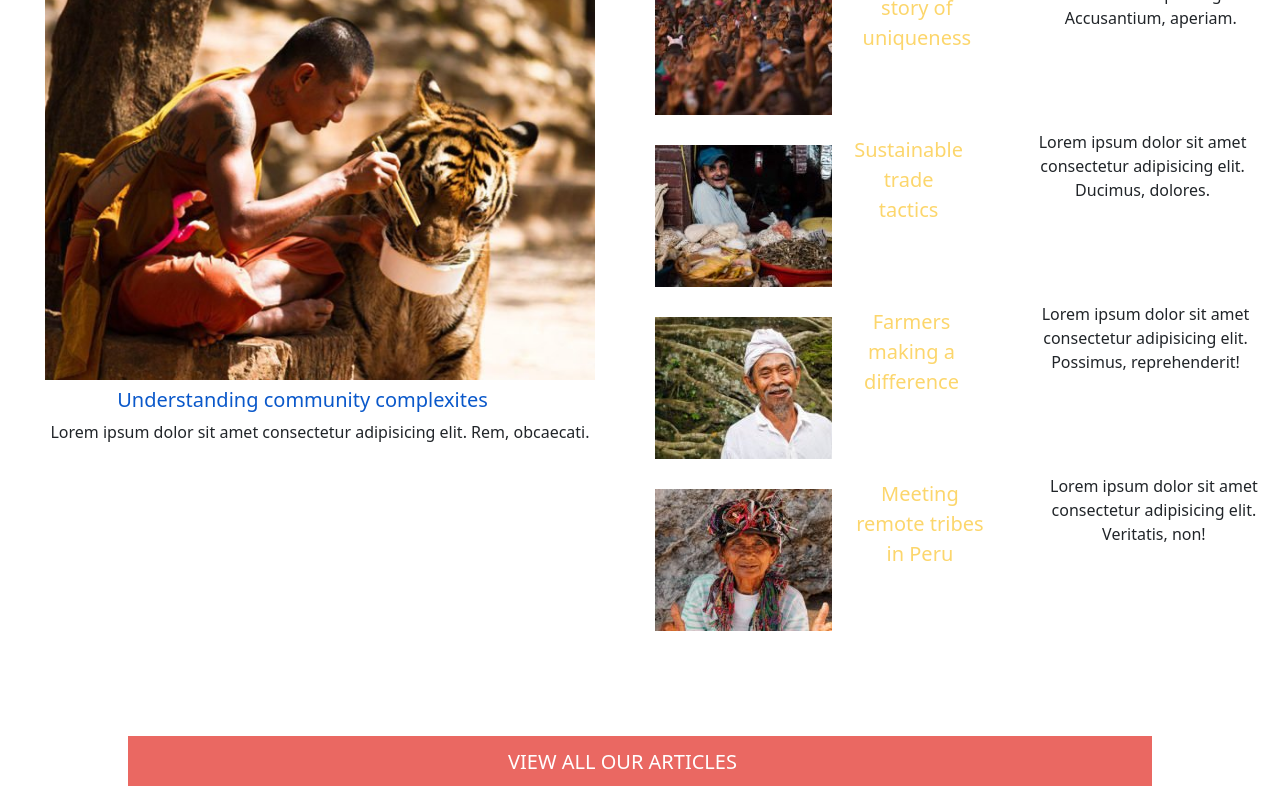
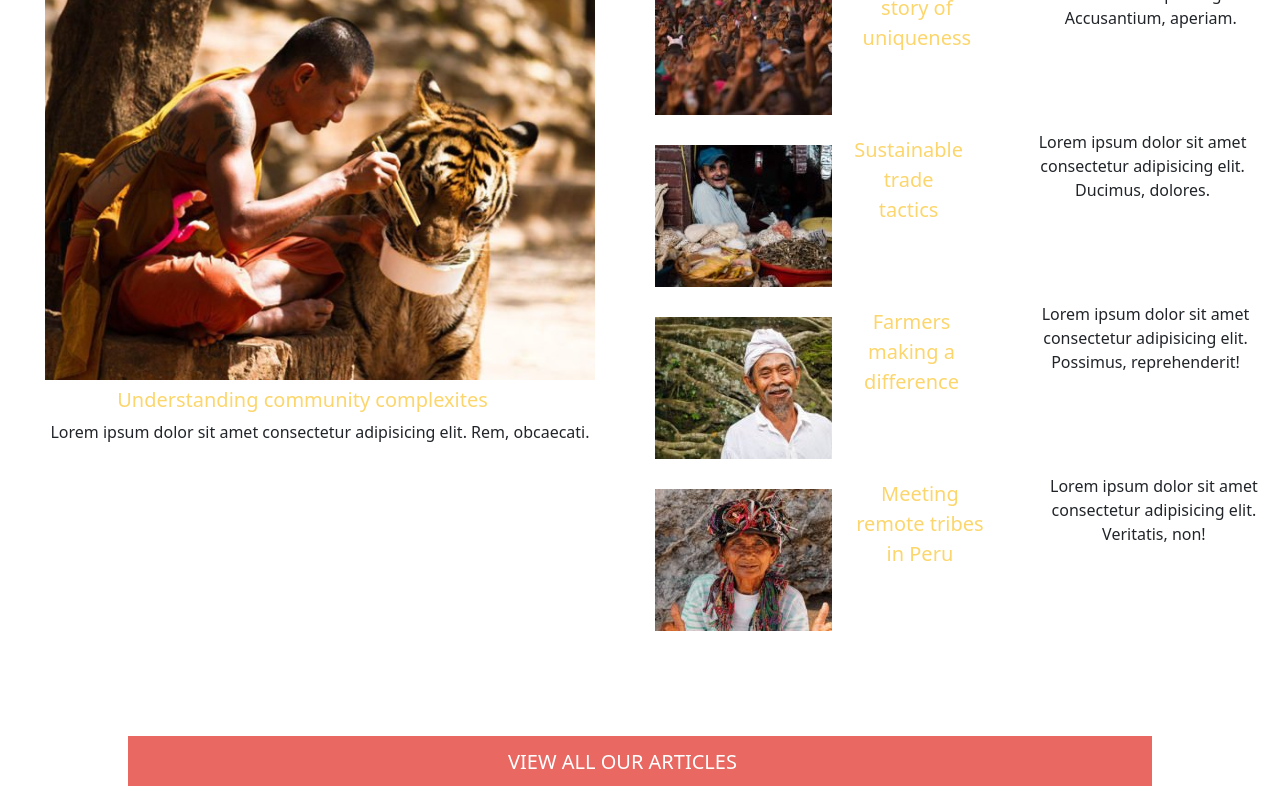
Before and after one commit to DamianoTrifone/proj-html-vuejs, a Vue app: page / in a window 1280 px wide. In both pictures the pointer is over the link "Understanding community complexites". Shown: the part 2404-3204 px from the top of the page. Built offline with nearby package versions, Linux system fonts and the light colour scheme.

Commit message:
Hover links article

```diff
--- a/src/components/Header.vue
+++ b/src/components/Header.vue
@@ -21,6 +21,7 @@
 export default {
     name:"header"
 }
+
 </script>
 
 <style lang="scss">
--- a/src/components/Main.vue
+++ b/src/components/Main.vue
@@ -342,6 +342,12 @@ export default {
         padding: 5px;
     }
 
+    .articles a:hover{
+        color: #FCD66C;
+        border: 1 px solid white;
+        padding: 5px 12px;
+    }
+
     .single_article{
         display: flex;
         float: right;
```
